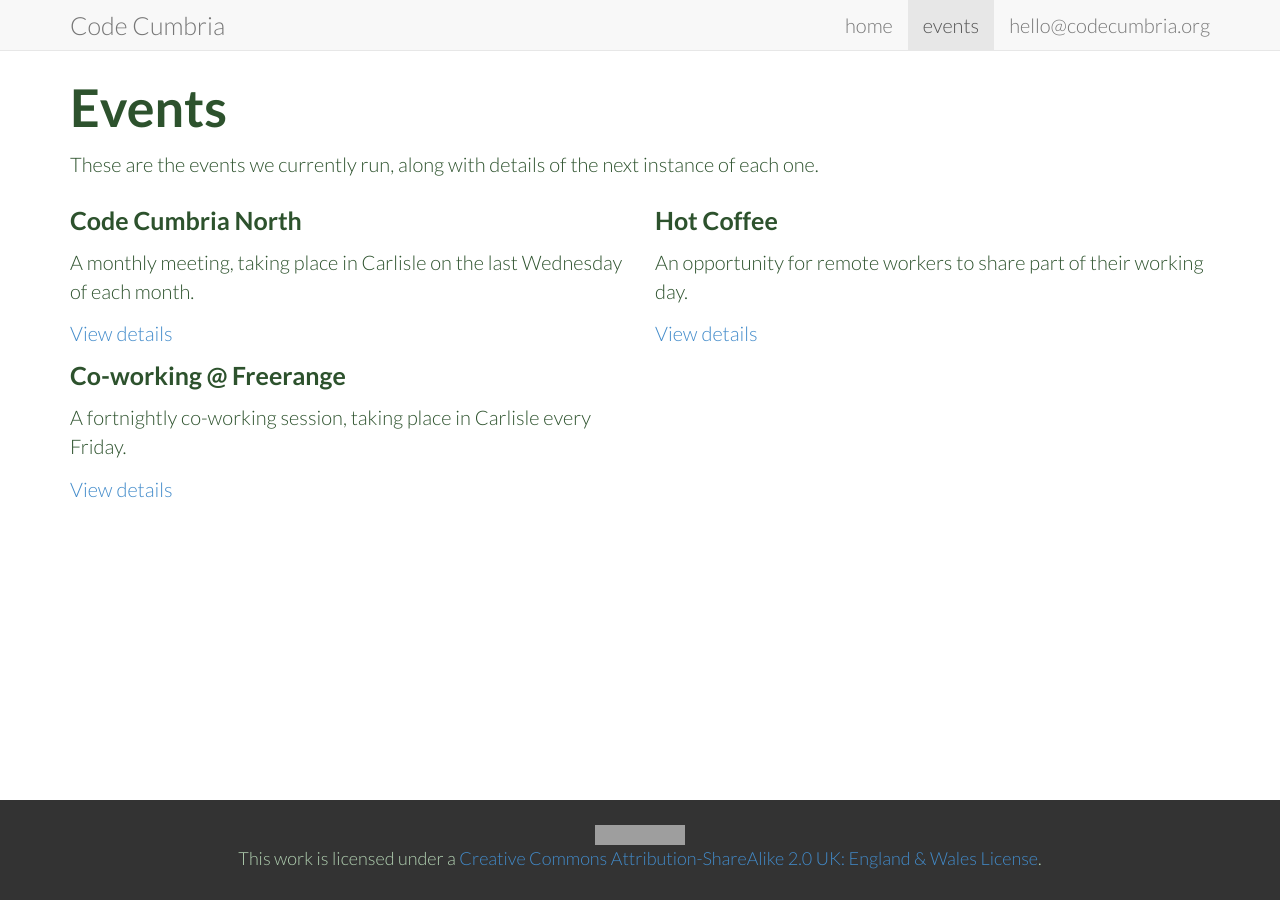
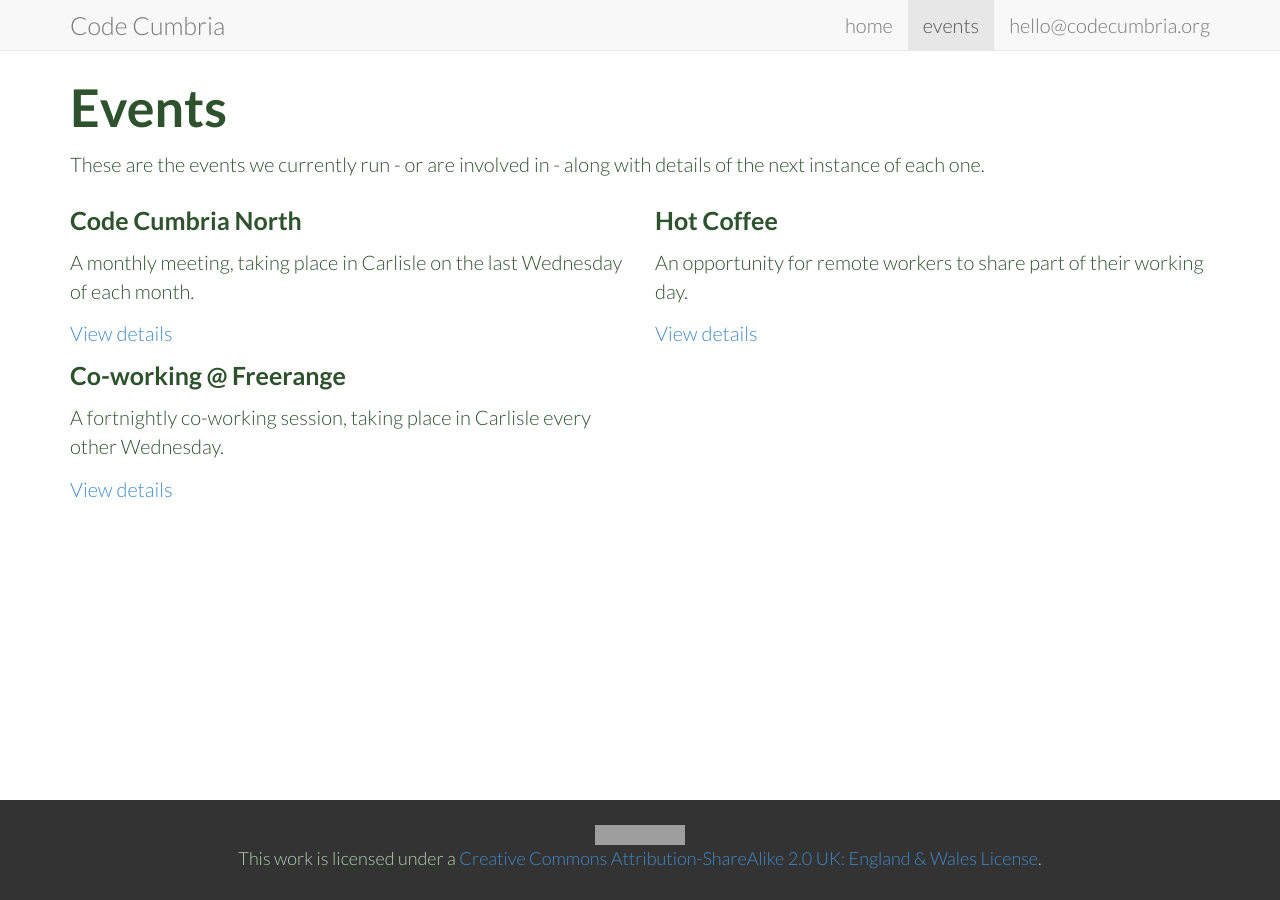
Before and after one commit to CodeCumbria/codecumbria.github.io, a Jekyll site: the page built from events/index.html, in a window 1280 px wide. Built offline with Jekyll 4.4.1, drawn with Linux system fonts in a browser that asks for light colours; Markdown is read by kramdown in place of the engine named in the settings; comment, search, counter and statistics services are not loaded; grey boxes are pictures that could not be loaded.

Commit message:
Updated content.

```diff
--- a/events/hot_coffee.html
+++ b/events/hot_coffee.html
@@ -6,7 +6,7 @@ section: events
 
 <div class="row">
   <div class="col-md-12">
-    <p class="lead">The next {{ page.title }} will take place in <strong>January, 2014</strong>. Date, time and location are to be confirmed.</p>
+    <p class="lead">The next {{ page.title }} will take place in <strong>February, 2014</strong>. Date, time and location are to be confirmed.</p>
     <p><strong>{{ page.title }}</strong> is a new co-working event in the Code Cumbria calendar, and aims to help those of us that work from home break the cycle of not leaving the house for days at a time or working in our pyjamas!</p>
     <p>There's no pattern yet to the events, but the intention is to meet in a different coffee shop (in a different town) at least once a month. We started in Cockermouth in October 2013, but will hopefully be including Carlisle, Penrith, Keswick, Workington and Whitehaven in the rotation.</p>
     <p>The emphasis is on getting work done, and not just socialising - we just happen to be working in a different place (with people!).</p>
--- a/events/index.html
+++ b/events/index.html
@@ -6,7 +6,7 @@ section: events
 
 <div class="row">
   <div class="col-md-12">
-    <p>These are the events we currently run, along with details of the next instance of each one.</p>
+    <p>These are the events we currently run - or are involved in - along with details of the next instance of each one.</p>
   </div>
 </div>
 <div class="row">
@@ -15,7 +15,7 @@ section: events
     <p>A monthly meeting, taking place in Carlisle on the last Wednesday of each month.</p>
     <p><a href="code_cumbria_north.html">View details</a></p>
     <h4>Co-working @ Freerange</h4>
-    <p>A fortnightly co-working session, taking place in Carlisle every Friday.</p>
+    <p>A fortnightly co-working session, taking place in Carlisle every other Wednesday.</p>
     <p><a href="co_working_freerange.html">View details</a></p>
   </div>
   <div class="col-md-6">
--- a/index.html
+++ b/index.html
@@ -20,9 +20,8 @@ section: home
       <div class="col-md-3 col-md-push-3 events">
         <h2>Upcoming events</h2>
         <ul>
-          <li class="next">Co-working @ Freerange<br /><small><a href="/events/co_working_freerange.html" title="View details of the Co-Working @ Freerange event">Friday January 10<sup>th</sup> 2014</a></small></li>
-          <li>Code Cumbria North<br /><small><a href="/events/code_cumbria_north.html" title="View details of the Code Cumbria North event">Wednesday January 29<sup>th</sup> 2014</a></small></li>
-          <li>Hot Coffee @ TBC<br /><small><a href="/events/hot_coffee.html" title="View details of the Hot Coffee event">January 2014</a></small></li>
+          <li class="next">Hot Coffee @ TBC<br /><small><a href="/events/hot_coffee.html" title="View details of the Hot Coffee event">February 2014</a></small></li>
+          <li>Code Cumbria North<br /><small><a href="/events/code_cumbria_north.html" title="View details of the Code Cumbria North event">Wednesday February 26<sup>th</sup> 2014</a></small></li>
         </ul>
       </div>
       <div class="col-md-3 col-md-pull-9 people">
```
Also changed, not shown: events/code_cumbria_north.html (+2 -5 lines).
